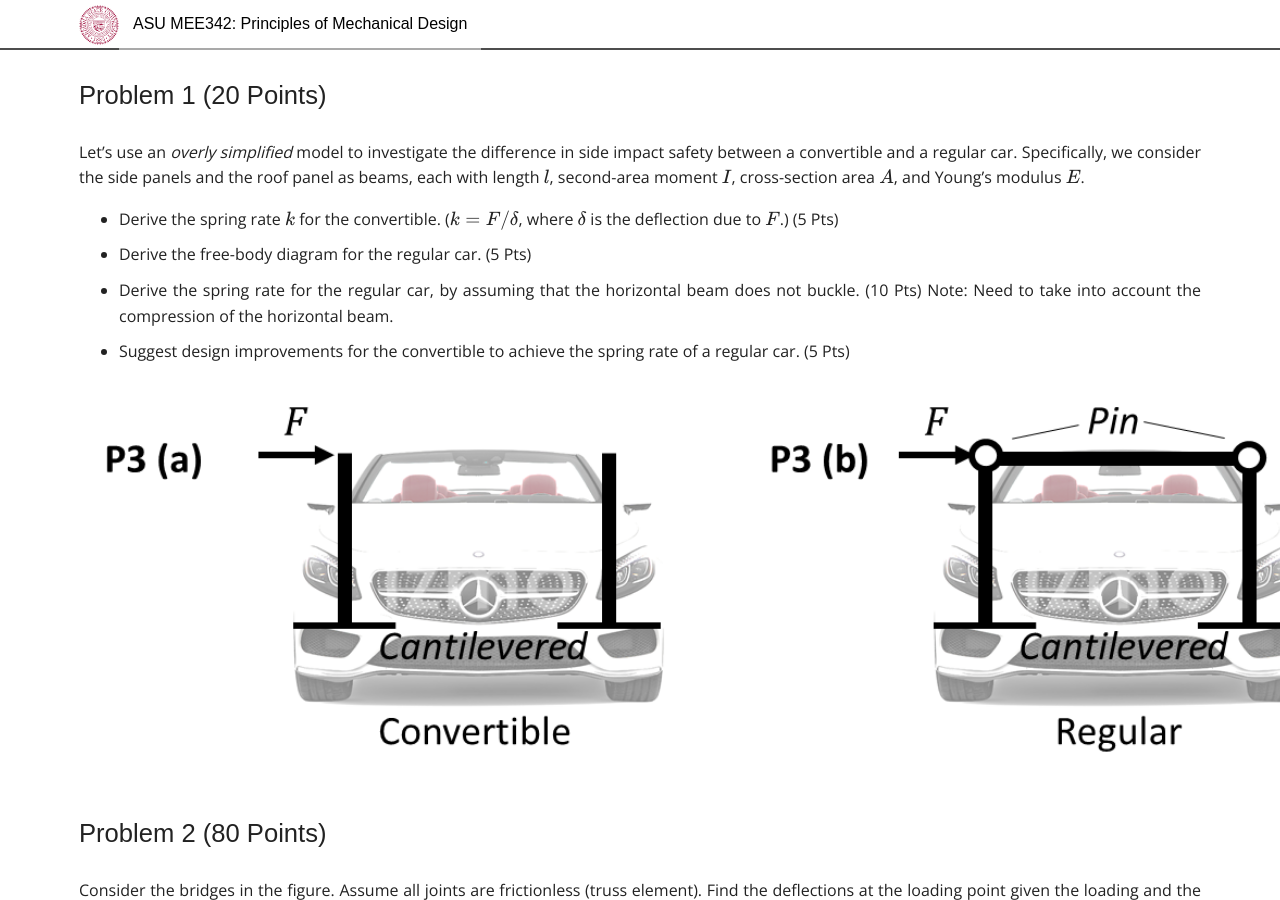
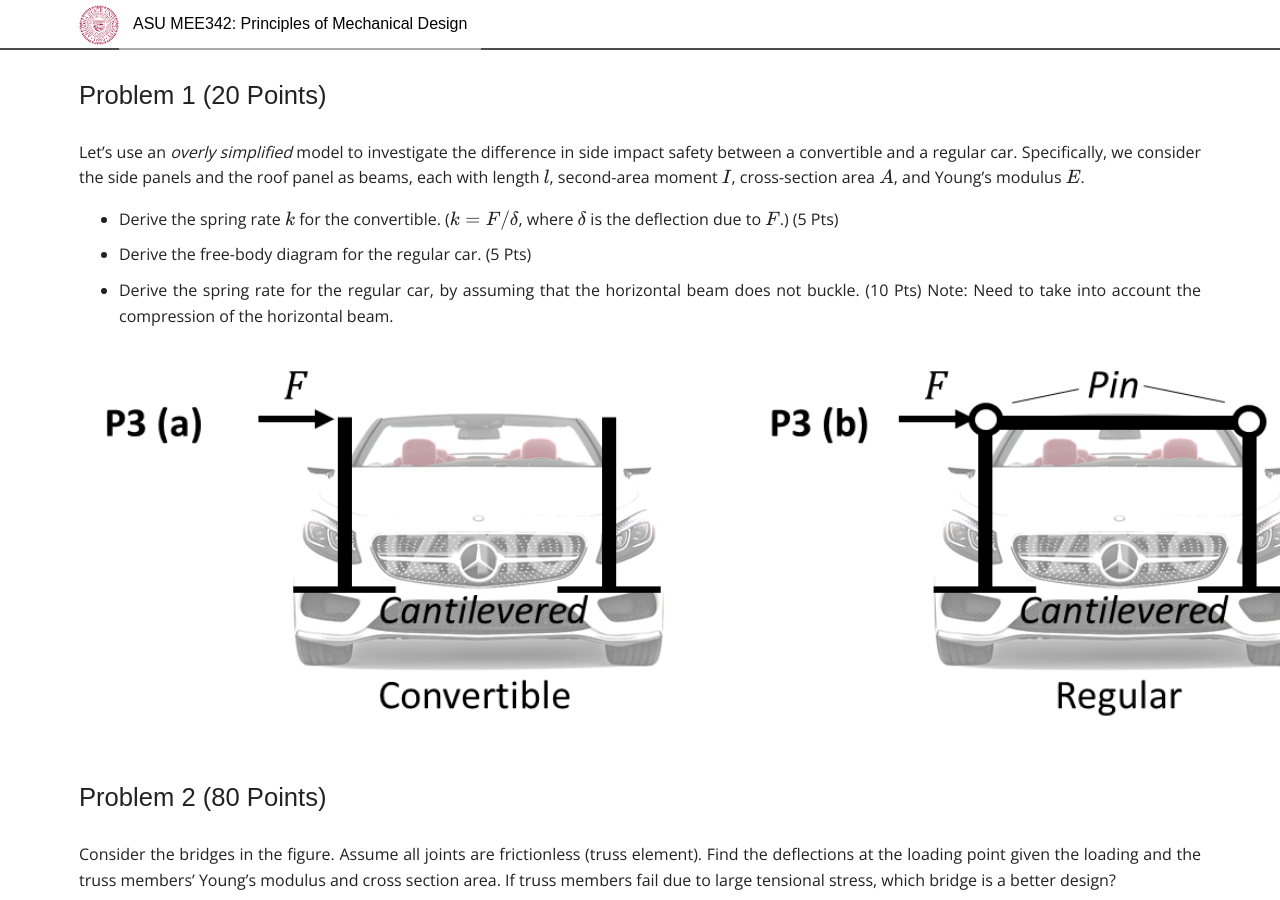
Before and after one commit to DesignInformaticsLab/DesignInformaticsLab.github.io, a Jekyll site: the page built from _posts/teaching/mechdesign/2022-02-05-homework2.md, in a window 1280 px wide and 900 px high. Built offline with Jekyll 4.4.1, drawn with Linux system fonts in a browser that asks for light colours; some web fonts are replaced; formulas are drawn with MathJax 3.

Commit message:
updated hw2

```diff
--- a/_posts/teaching/mechdesign/2022-02-05-homework2.md
+++ b/_posts/teaching/mechdesign/2022-02-05-homework2.md
@@ -37,7 +37,6 @@ due to $F$.) (5 Pts)
 * Derive the free-body diagram for the regular car. (5 Pts)
 * Derive the spring rate for the regular car, by assuming that the horizontal beam does not buckle. (10 Pts)
 Note: Need to take into account the compression of the horizontal beam.
-* Suggest design improvements for the convertible to achieve the spring rate of a regular car. (5 Pts)
 
 <img src="/_images/mechdesign/hw2_car.png" alt="Drawing" style="height: 400px;"/>
 
```
